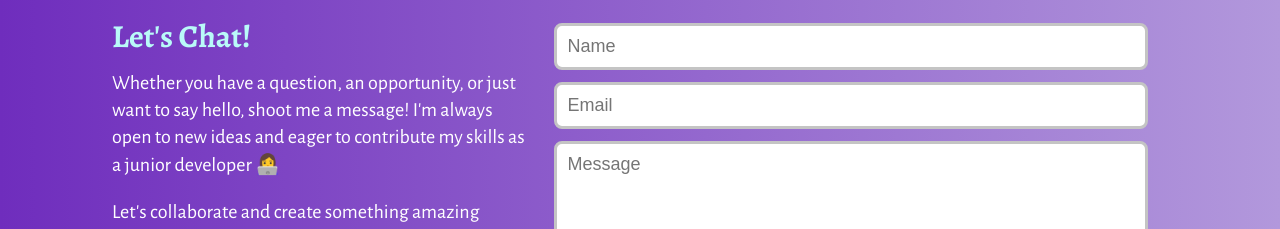
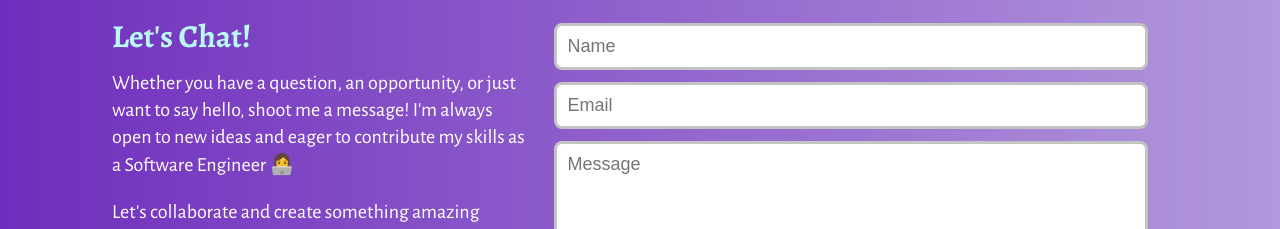
Before and after one commit to npinzon1994/npinzon1994.github.io, a React (Create React App) app: page / in a window 1280 px wide. Shown: the part 2658-2887 px from the top of the page. Built offline with nearby package versions, Linux system fonts and the light colour scheme.

Commit message:
updated about me blurb

```diff
--- a/src/components/Contact/Contact.js
+++ b/src/components/Contact/Contact.js
@@ -40,7 +40,7 @@ const Contact = (props) => {
           <p>
             Whether you have a question, an opportunity, or just want to say
             hello, shoot me a message! I'm always open to new ideas and eager to
-            contribute my skills as a junior developer 👩‍💻
+            contribute my skills as a Software Engineer 👩‍💻
           </p>
           <p>
             Let's collaborate and create something amazing together! Feel free
```
